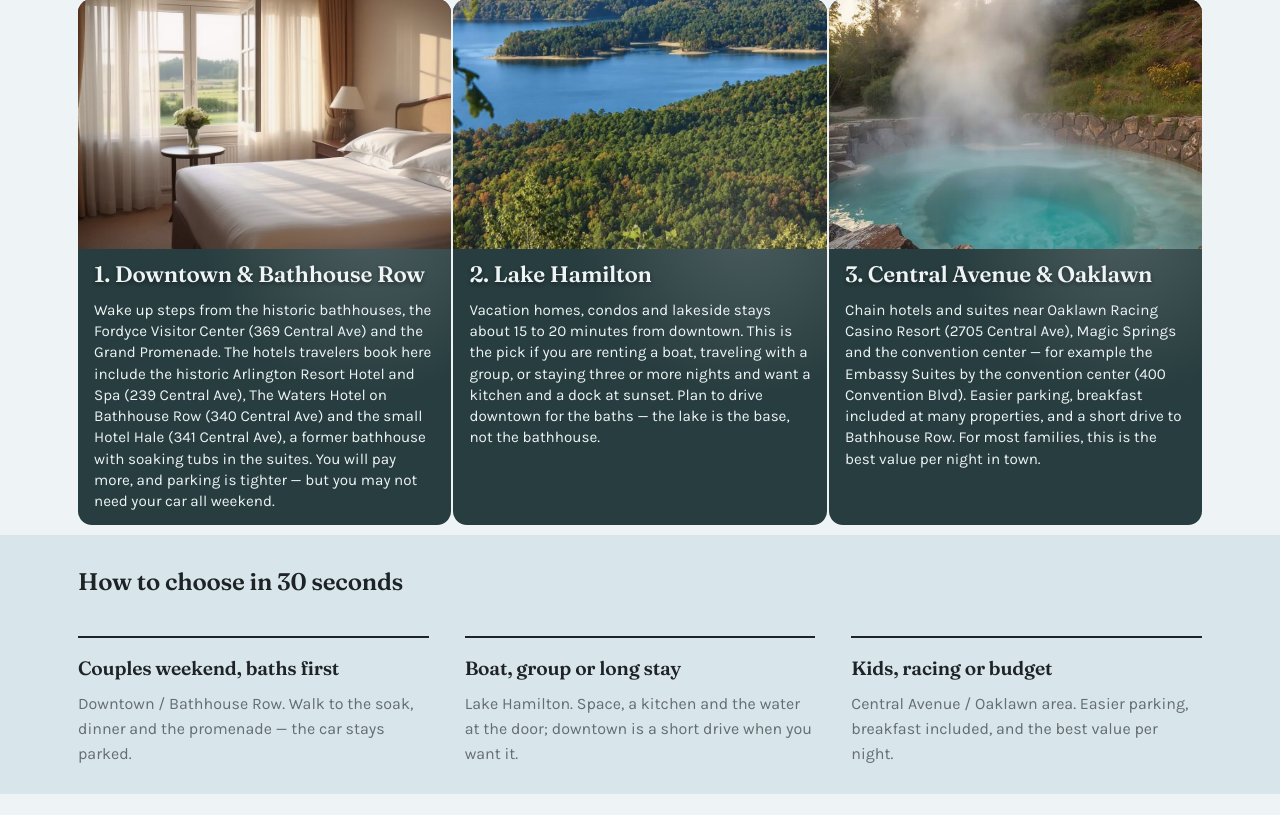
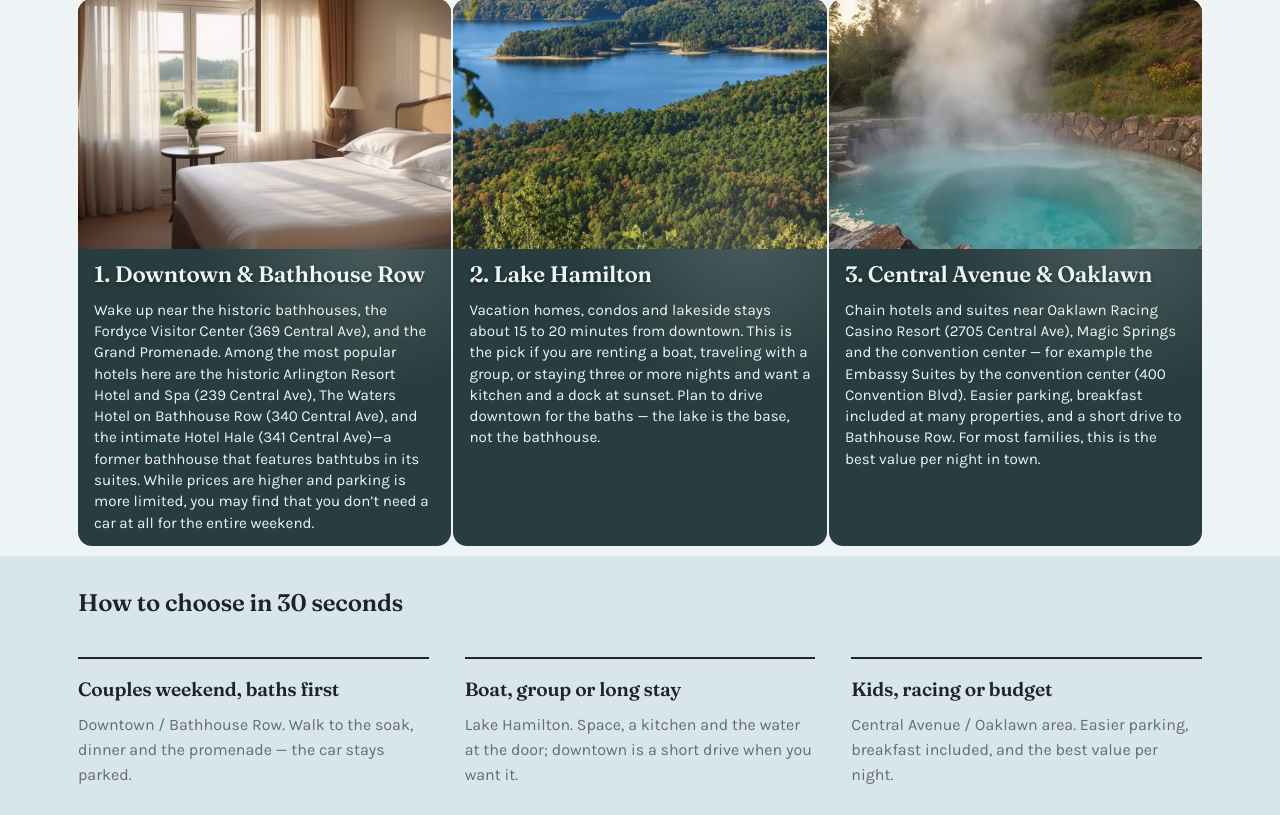
Before and after one commit to robguter/HotSprings, a PHP site: page /where-to-stay-in-hot-springs.php in a window 1280 px wide. Shown: the part 767-1582 px from the top of the page. Run offline with PHP 8.4, Linux system fonts and the light colour scheme; some libraries are stand-ins or nearby versions.

Commit message:
Sin Exceso

```diff
--- a/pubs/where-to-stay-in-hot-springs.php
+++ b/pubs/where-to-stay-in-hot-springs.php
@@ -78,7 +78,7 @@
                 <div class="spring-panels">
                     <div class="spring-panel" style="--panel-bg: linear-gradient(155deg, rgba(173, 109, 101, 0.05), rgba(120, 54, 43, 0.06)), url('/images/hotel_habitacion.webp');">
                         <h3>1. Downtown &amp; Bathhouse Row</h3>
-                        <p>Wake up steps from the historic bathhouses, the Fordyce Visitor Center (369 Central Ave) and the Grand Promenade. The hotels travelers book here include the historic Arlington Resort Hotel and Spa (239 Central Ave), The Waters Hotel on Bathhouse Row (340 Central Ave) and the small Hotel Hale (341 Central Ave), a former bathhouse with soaking tubs in the suites. You will pay more, and parking is tighter — but you may not need your car all weekend.</p>
+                        <p>Wake up near the historic bathhouses, the Fordyce Visitor Center (369 Central Ave), and the Grand Promenade. Among the most popular hotels here are the historic Arlington Resort Hotel and Spa (239 Central Ave), The Waters Hotel on Bathhouse Row (340 Central Ave), and the intimate Hotel Hale (341 Central Ave)—a former bathhouse that features bathtubs in its suites. While prices are higher and parking is more limited, you may find that you don’t need a car at all for the entire weekend.</p>
                     </div>
                     <!-- BOOKING LINK: Downtown hotels — insert after approval -->
                     <div class="spring-panel" style="--panel-bg: linear-gradient(155deg, rgba(106, 178, 168, 0.05), rgba(31, 89, 81, 0.06)), url('/images/lago_ouachita.webp');">
```
